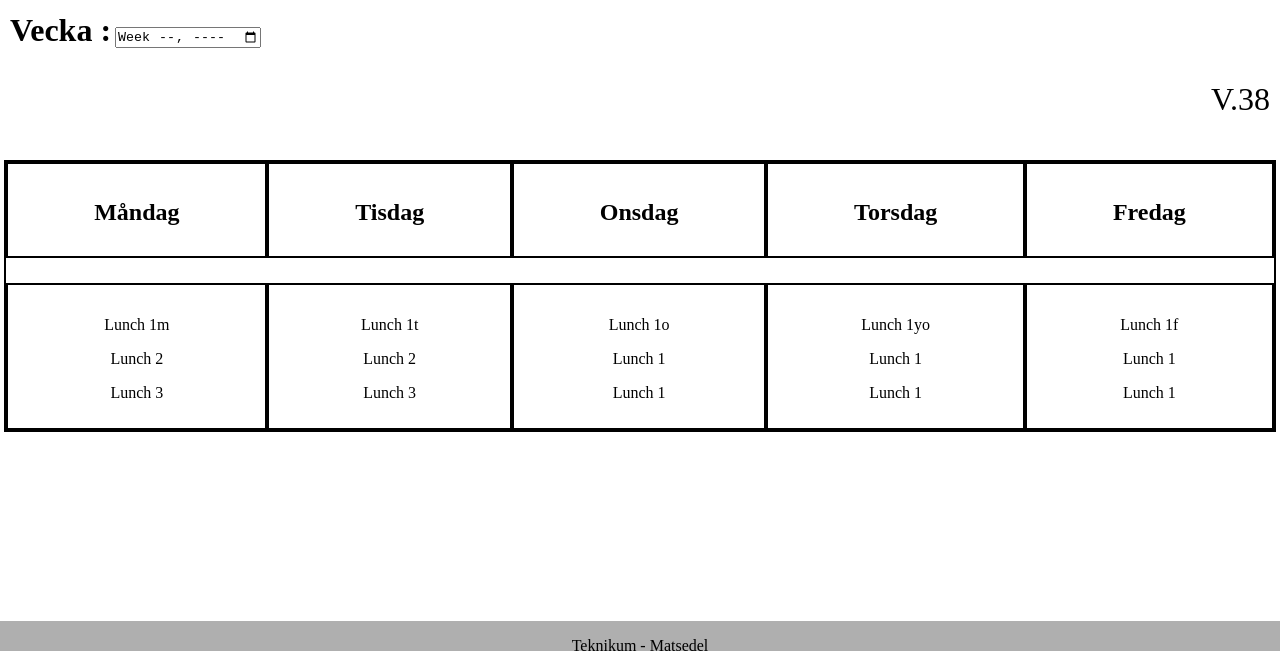
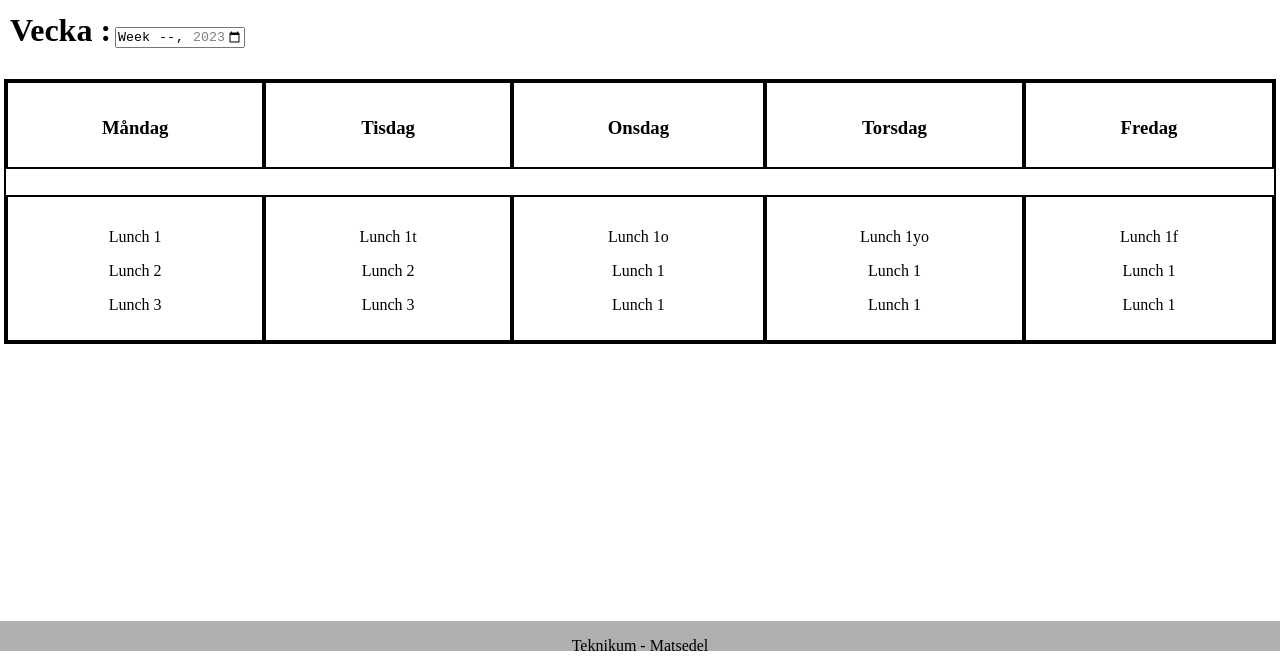
Before and after one commit to HugoFredriksson/Matsedel, a plain HTML site: page index.html in a window 1280 px wide. Shown: the part 133-800 px from the top of the page. Drawn offline with Linux system fonts and the light colour scheme.

Commit message:
Lade till enkel JS kod som tar datum från input i html och skriver ut det via JS

```diff
--- a/index.html
+++ b/index.html
@@ -4,8 +4,9 @@
     <meta charset="UTF-8">
     <meta name="viewport" content="width=device-width, initial-scale=1.0">
     <title>Matsedel</title>
+    <script src="script.js" defer></script>
     <link href="style.css" rel="stylesheet">
-    <script src="script.js" rel="script"></script>
+
   </head>
   <body>
     <header>
@@ -16,21 +17,21 @@
       <div id="weekSelector">
         <section>
           <strong>Vecka :</strong>
-            <input type="week" id="vecka" maxlength="2">
-            <p>V.38</p>
+          <input type="week" name="week" id="week" min="2023-W32" max="2023-W52" onblur="getWeek()"/>
+            <h2></h2>
         </section>
       </div>
       <div class="wrapper">
         <section>
-          <h2>Måndag</h2>
+          <h3>Måndag</h3>
         </section>
         <section>
-          <p>Lunch 1m</p>
+          <p>Lunch 1</p>
           <p>Lunch 2</p>
           <p>Lunch 3</p>
         </section>
         <section>
-          <h2>Tisdag</h2>
+          <h3>Tisdag</h3>
         </section>
         <section>
           <p>Lunch 1t</p>
@@ -38,7 +39,7 @@
           <p>Lunch 3</p>
         </section>
         <section>
-          <h2>Onsdag</h2>
+          <h3>Onsdag</h3>
         </section>
         <section>
           <p>Lunch 1o</p>
@@ -46,7 +47,7 @@
           <p>Lunch 1</p>
         </section>
         <section>
-          <h2>Torsdag</h2>
+          <h3>Torsdag</h3>
         </section>
         <section>
           <p>Lunch 1yo</p>
@@ -54,7 +55,7 @@
           <p>Lunch 1</p>
         </section>
         <section>
-          <h2>Fredag</h2>
+          <h3>Fredag</h3>
         </section>
         <section>
           <p>Lunch 1f</p>
--- a/script.js
+++ b/script.js
@@ -0,0 +1,16 @@
+const lunch = ["köttbullar1", "köttbullar2", "köttbullar3", "köttbullar4", "köttbullar5", "köttbullar6", "köttbullar7", "köttbullar8", "köttbullar9"];
+
+function setFood() {
+    lunch = document.getElementsByTagName("p");
+    console.log("lunch");
+    p[0].innerText = "Lunch 1:" + lunch[0];
+}
+
+function getWeek() {
+    let vecka = document.querySelector('input').value;
+    console.log(vecka);
+    let h2;
+        h2 = document.getElementsByTagName("h2");
+        h2[0].innerText = "Vecka: " + vecka.substring(6);
+
+  }
--- a/style.scss
+++ b/style.scss
@@ -83,7 +83,7 @@ main {
     }
     #weekSelector {
         text-align: left;
-        p {
+        h2 {
             font-size: 4vh;
             text-align: right;
             padding-right: 10px;
```
